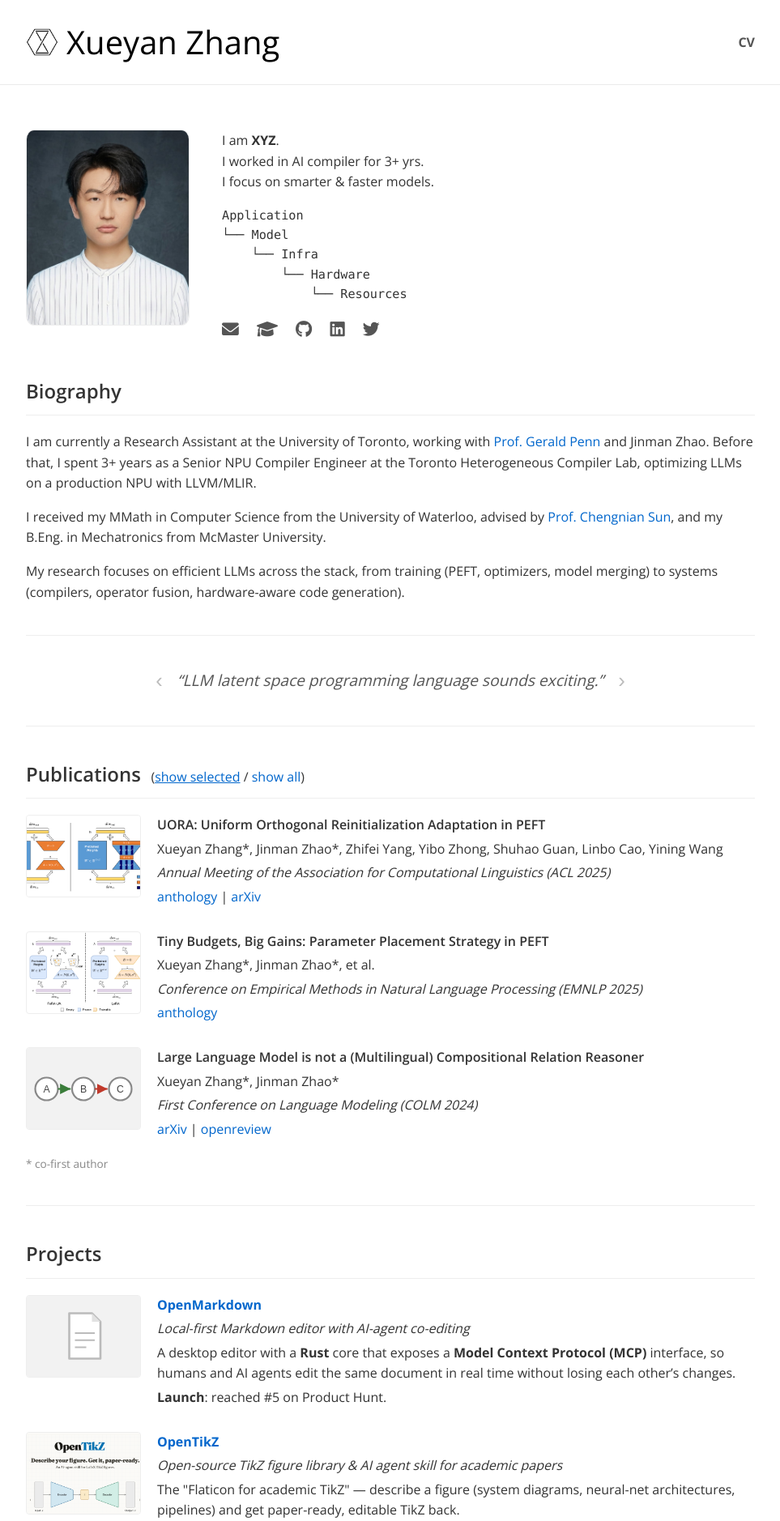
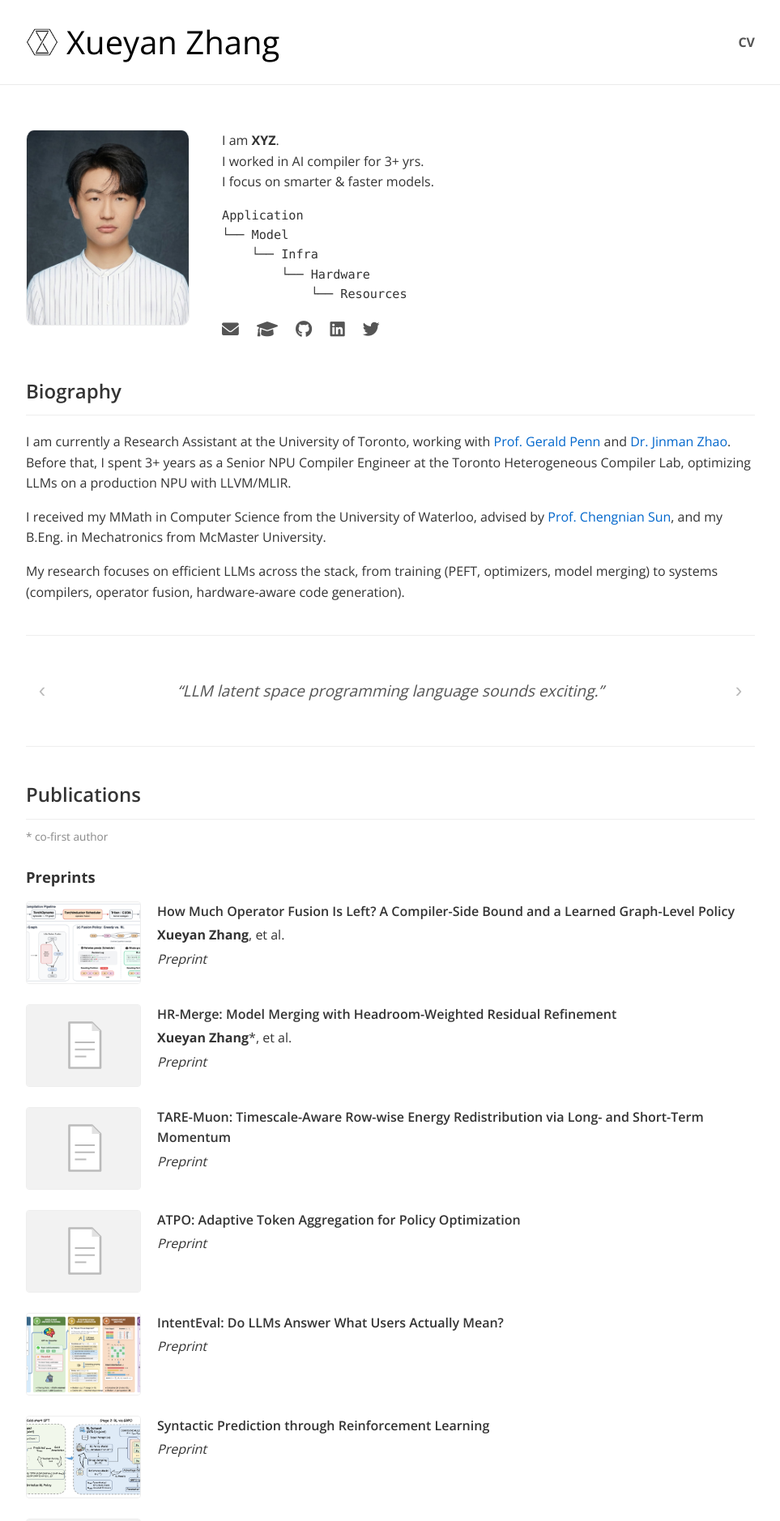
Before and after one commit to XueyanZhang/xueyanzhang.github.io, a Jekyll site: the page built from index.md, in a window 1280 px wide. Shown: the top 1878 px of the page at 81% size, without its empty margins (158-1121 px from the left). Built offline with Jekyll 4.4.1, drawn with Linux system fonts in a browser that asks for light colours; some of the changed text lies outside the part shown.

Commit message:
feat: split publications by type, add services and teaching, fix quote arrows
Drop the selected/all toggle in favor of Preprints/Conference/Journal/Workshop
sections, pin carousel arrows to fixed side columns, add OpenMarkdown thumbnail.

Co-Authored-By: Claude Opus 5.5 <noreply@anthropic.com>

```diff
--- a/_data/projects.yml
+++ b/_data/projects.yml
@@ -1,7 +1,7 @@
 - title: "OpenMarkdown"
   url: "https://openmarkdown.dev/"
   tagline: "Local-first Markdown editor with AI-agent co-editing"
-  thumb: "/assets/images/paper-thumb-placeholder.svg"
+  thumb: "/assets/images/openmarkdown-thumb.png"
   lines:
     - 'A desktop editor with a <strong>Rust</strong> core that exposes a <strong>Model Context Protocol (MCP)</strong> interface, so humans and AI agents edit the same document in real time without losing each other&rsquo;s changes.'
     - '<strong>Launch</strong>: reached #5 on Product Hunt.'
--- /dev/null
+++ b/_data/services.yml
@@ -0,0 +1,2 @@
+- role: "Reviewer"
+  venues: "AAAI 2027, ACL ARR 2026, ICLR 2025"
--- a/assets/css/style.scss
+++ b/assets/css/style.scss
@@ -132,16 +132,16 @@ a {
   line-height: 1.6;
 }
 
+// Arrows sit in fixed side columns so they don't move with quote length
 .quote-carousel {
-  display: flex;
+  display: grid;
+  grid-template-columns: 40px 1fr 40px;
   align-items: center;
-  justify-content: center;
-  gap: 12px;
+  min-height: 3.5em;
   text-align: center;
   margin: 30px 0;
 
   .quote-arrow {
-    flex: 0 0 auto;
     background: none;
     border: none;
     padding: 0 6px;
@@ -155,7 +155,6 @@ a {
   }
 
   blockquote {
-    flex: 0 1 auto;
     margin: 0;
     font-size: 1.2rem;
     font-style: italic;
@@ -192,6 +191,27 @@ a {
   font-size: 0.85rem;
   color: #888;
   margin-top: -10px;
+}
+
+.pub-group {
+  font-size: 1.15rem;
+  margin: 25px 0 15px;
+}
+
+// Academic Services & Teaching
+.svc-line {
+  margin: 6px 0;
+}
+
+.teach-list {
+  padding-left: 20px;
+
+  li {
+    margin-bottom: 6px;
+  }
+  .teach-term {
+    color: #888;
+  }
 }
 
 // Shared thumbnail-row layout, used by Publications and Projects entries
--- a/index.md
+++ b/index.md
@@ -33,7 +33,7 @@ Application
 
 ## Biography
 
-I am currently a Research Assistant at the University of Toronto, working with [Prof. Gerald Penn](https://www.cs.toronto.edu/~gpenn/) and Jinman Zhao. Before that, I spent 3+ years as a Senior NPU Compiler Engineer at the Toronto Heterogeneous Compiler Lab, optimizing LLMs on a production NPU with LLVM/MLIR.
+I am currently a Research Assistant at the University of Toronto, working with [Prof. Gerald Penn](https://www.cs.toronto.edu/~gpenn/) and [Dr. Jinman Zhao](https://zhaojinm.github.io/). Before that, I spent 3+ years as a Senior NPU Compiler Engineer at the Toronto Heterogeneous Compiler Lab, optimizing LLMs on a production NPU with LLVM/MLIR.
 
 I received my MMath in Computer Science from the University of Waterloo, advised by [Prof. Chengnian Sun](https://cs.uwaterloo.ca/~cnsun/), and my B.Eng. in Mechatronics from McMaster University.
 
@@ -87,56 +87,26 @@ My research focuses on efficient LLMs across the stack, from training (PEFT, opt
 
 ---
 
-## Publications &nbsp;<span class="pub-toggle">(<a href="javascript:void(0)" id="pub-toggle-selected" onclick="showPubs(0)">show selected</a> / <a href="javascript:void(0)" id="pub-toggle-all" onclick="showPubs(1)">show all</a>)</span>
+## Publications
 
-<div id="pubs-selected" class="pub-list">
-{% for pub in site.data.publications %}{% if pub.selected %}<div class="pub-entry">
+<p class="pub-legend">* co-first author</p>
+
+{% assign pub_groups = "preprint:Preprints,conference:Conference,journal:Journal,workshop:Workshop" | split: "," %}
+{% for group in pub_groups %}{% assign g = group | split: ":" %}{% assign pubs = site.data.publications | where: "type", g[0] %}{% if pubs.size > 0 %}
+<h3 class="pub-group">{{ g[1] }}</h3>
+<div class="pub-list">
+{% for pub in pubs %}<div class="pub-entry">
   <img class="pub-thumb" src="{{ pub.thumb | relative_url }}" alt="paper thumbnail">
   <div class="pub-text">
     <p class="pub-title">{{ pub.title }}</p>
-    {% if pub.authors %}<p class="pub-authors">{{ pub.authors }}</p>{% endif %}
-    <p class="pub-venue"><em>{{ pub.venue }}</em></p>
-    {% if pub.links.size > 0 %}<p class="pub-links">{% for link in pub.links %}{% unless forloop.first %} | {% endunless %}<a href="{{ link.url }}">{{ link.label }}</a>{% endfor %}</p>{% endif %}
-  </div>
-</div>
-{% endif %}{% endfor %}
-</div>
-
-<div id="pubs-all" class="pub-list hidden">
-{% for pub in site.data.publications %}<div class="pub-entry">
-  <img class="pub-thumb" src="{{ pub.thumb | relative_url }}" alt="paper thumbnail">
-  <div class="pub-text">
-    <p class="pub-title">{{ pub.title }}</p>
-    {% if pub.authors %}<p class="pub-authors">{{ pub.authors }}</p>{% endif %}
+    {% if pub.authors %}<p class="pub-authors">{{ pub.authors | replace: "Xueyan Zhang", "<strong>Xueyan Zhang</strong>" }}</p>{% endif %}
     <p class="pub-venue"><em>{{ pub.venue }}</em></p>
     {% if pub.links.size > 0 %}<p class="pub-links">{% for link in pub.links %}{% unless forloop.first %} | {% endunless %}<a href="{{ link.url }}">{{ link.label }}</a>{% endfor %}</p>{% endif %}
   </div>
 </div>
 {% endfor %}
 </div>
-
-<p class="pub-legend">* co-first author</p>
-
-<script>
-function showPubs(id) {
-  var selectedList = document.getElementById('pubs-selected');
-  var allList = document.getElementById('pubs-all');
-  var selectedLink = document.getElementById('pub-toggle-selected');
-  var allLink = document.getElementById('pub-toggle-all');
-  if (id === 0) {
-    selectedList.classList.remove('hidden');
-    allList.classList.add('hidden');
-    selectedLink.classList.add('active');
-    allLink.classList.remove('active');
-  } else {
-    selectedList.classList.add('hidden');
-    allList.classList.remove('hidden');
-    allLink.classList.add('active');
-    selectedLink.classList.remove('active');
-  }
-}
-showPubs(0);
-</script>
+{% endif %}{% endfor %}
 
 ---
 
@@ -178,3 +148,19 @@ showPubs(0);
   });
 })();
 </script>
+
+
+---
+
+## Academic Services
+
+{% for s in site.data.services %}<p class="svc-line"><strong>{{ s.role }}</strong>: {{ s.venues }}</p>
+{% endfor %}
+
+---
+
+## Teaching
+
+<ul class="teach-list">
+{% for t in site.data.teaching %}<li><strong>{{ t.role }}</strong>, {{ t.course }}, {{ t.school }}{% if t.term != "" %} <span class="teach-term">({{ t.term }})</span>{% endif %}</li>
+{% endfor %}</ul>
```
Also changed, not shown: _data/publications.yml (+13 -13 lines), _data/teaching.yml (added, +8 -0 lines), assets/images/openmarkdown-thumb.png (added).
